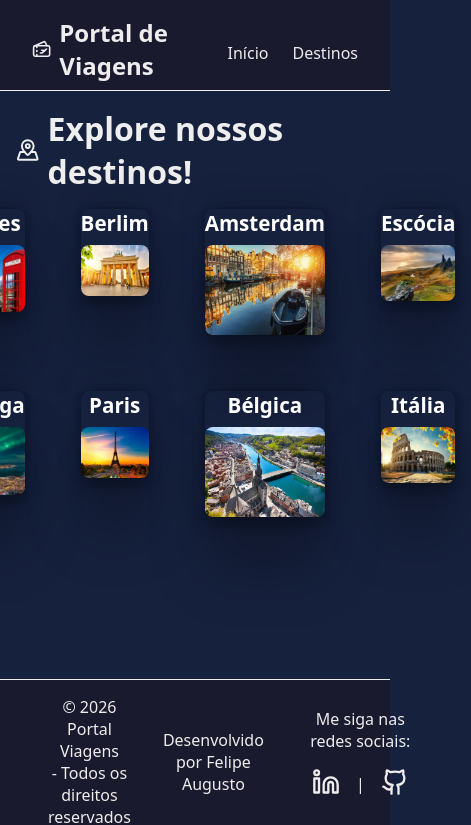
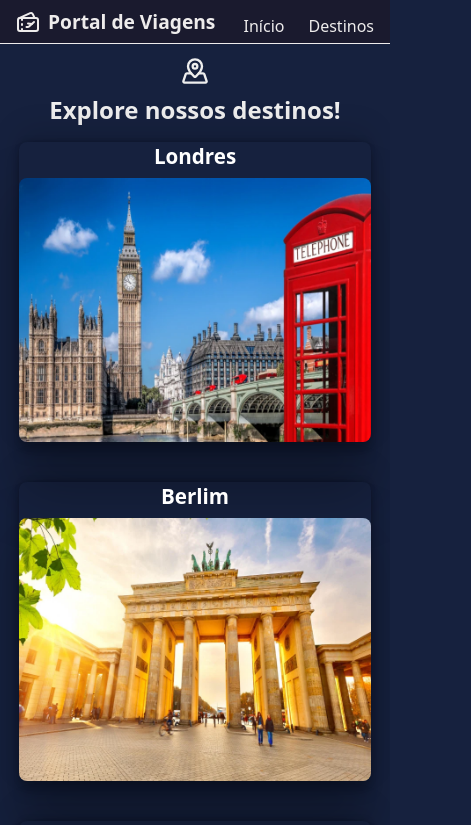
Before and after one commit to felipedev90/portal-viagens, a Next.js app: page /destinos in a window 390 px wide. Shown: the top 825 px of the page, 471 px wide, since content can reach past the window. Built offline with nearby package versions, Linux system fonts and the light colour scheme.

Commit message:
style: add responsive layout for header, footer and page

```diff
--- a/src/app/destinos/[id]/page.module.css
+++ b/src/app/destinos/[id]/page.module.css
@@ -61,6 +61,7 @@
   display: flex;
   flex-direction: column;
   justify-content: center;
+  align-items: center;
 }
 
 .title {
--- a/src/app/destinos/[id]/page.tsx
+++ b/src/app/destinos/[id]/page.tsx
@@ -34,10 +34,10 @@ export default async function DestinoDetalhe({ params }: Props) {
           <p className={styles.description}>{destino.descricao}</p>
 
           <div className={styles.actions}>
-            <button className={styles.button}>Quero conhecer</button>
             <Link href="/destinos">
               <button className={styles.buttonSecondary}>Voltar</button>
             </Link>
+            <button className={styles.button}>Quero conhecer</button>
           </div>
         </div>
       </div>
--- a/src/app/destinos/page.module.css
+++ b/src/app/destinos/page.module.css
@@ -18,3 +18,28 @@
   grid-template-columns: repeat(4, 1fr);
   gap: 1.5rem;
 }
+
+@media (max-width: 1024px) {
+  .grid {
+    grid-template-columns: repeat(2, 1fr);
+  }
+}
+
+@media (max-width: 768px) {
+  .container {
+    padding: 0.2rem;
+  }
+
+  .titleContainer h1 {
+    font-size: 1.5rem;
+  }
+
+  .titleContainer {
+    flex-direction: column;
+    padding-top: 0.6rem;
+  }
+  .grid {
+    grid-template-columns: 1fr;
+    gap: 0.5rem;
+  }
+}
--- a/src/components/Footer/Footer.module.css
+++ b/src/components/Footer/Footer.module.css
@@ -53,3 +53,11 @@
 .link:hover {
   color: #e94560;
 }
+
+@media (max-width: 768px) {
+  .container {
+    flex-direction: column;
+    justify-content: center;
+    padding: 0 0.5rem;
+  }
+}
--- a/src/components/Footer/index.tsx
+++ b/src/components/Footer/index.tsx
@@ -7,7 +7,7 @@ export default function Footer() {
       <div className={styles.container}>
         <div className={styles.info}>
           <p>© 2026 Portal Viagens</p>
-          <p> - Todos os direitos reservados</p>
+          <p>Todos os direitos reservados</p>
         </div>
         <div className={styles.developer}>
           <p>Desenvolvido por Felipe Augusto</p>
--- a/src/components/Header/Header.module.css
+++ b/src/components/Header/Header.module.css
@@ -41,3 +41,18 @@
 .nav a:hover {
   color: #e94560;
 }
+
+@media (max-width: 768px) {
+  .header {
+    padding-top: 0.5rem;
+  }
+
+  .container {
+    flex-direction: row;
+    padding: 0 1rem;
+  }
+
+  .logo {
+    font-size: 1.2rem;
+  }
+}
```
